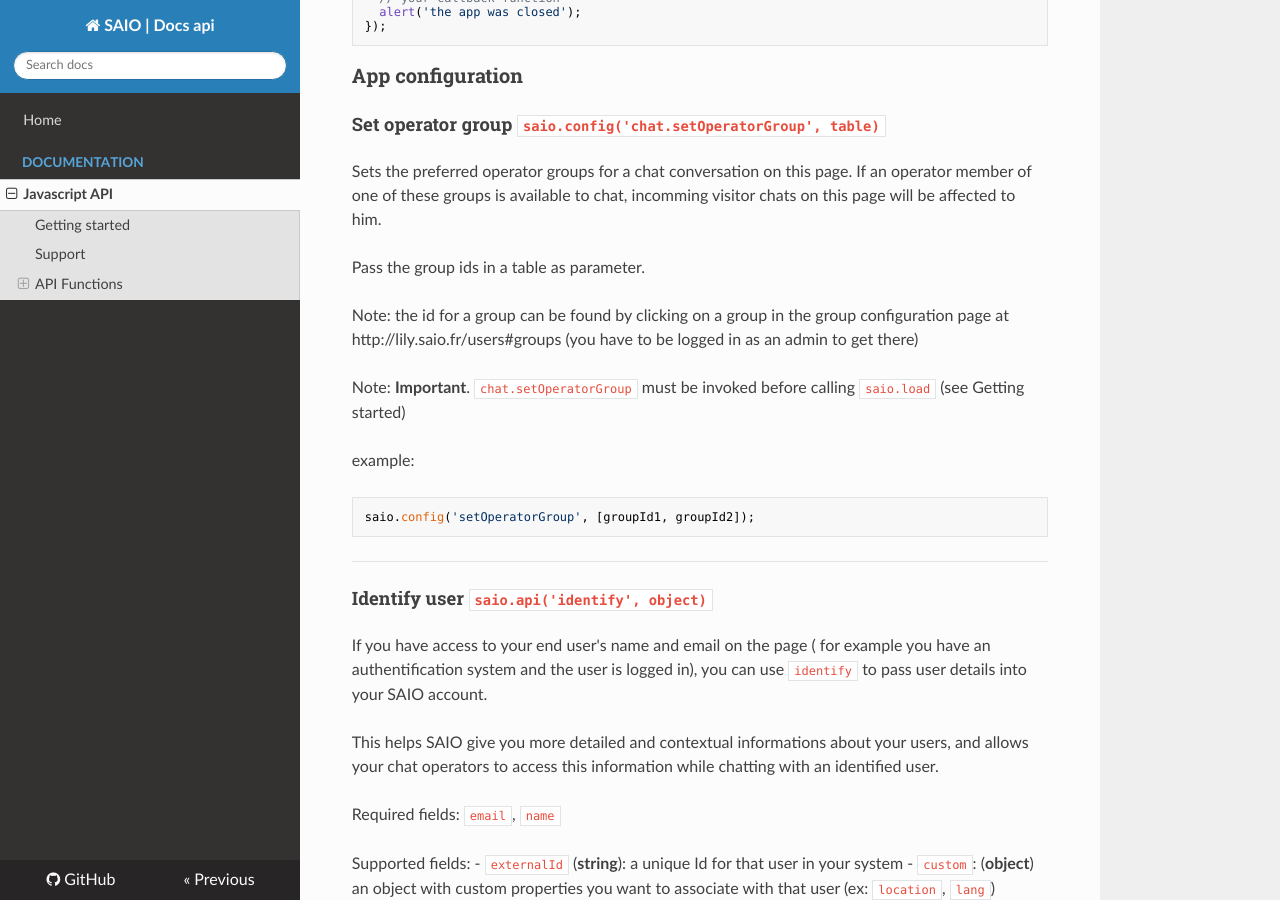
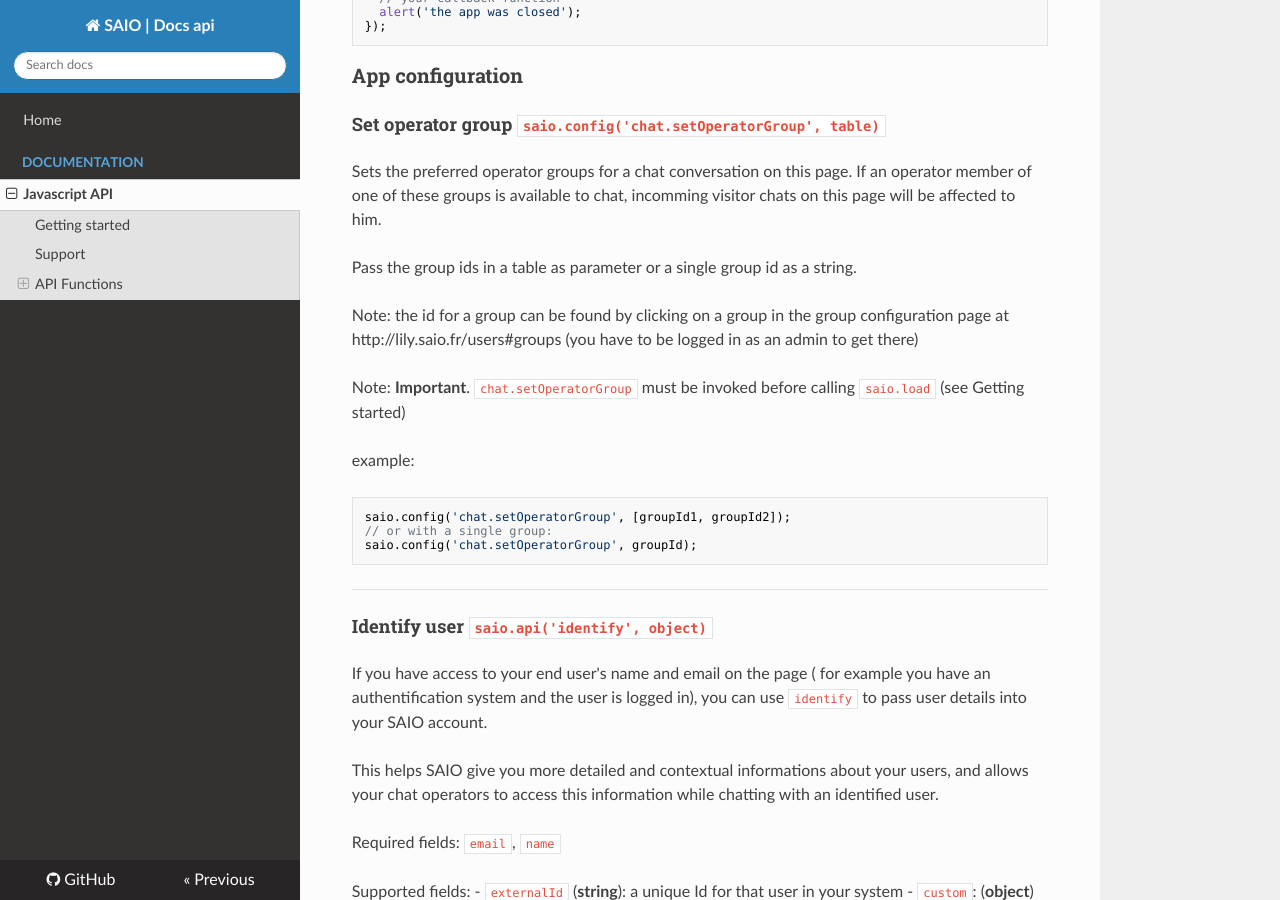
Before and after one commit to saio-fr/apidocs, an MkDocs documentation site: the page built from docs/javascript-api.md, in a window 1280 px wide and 900 px high, scrolled down 3142 px. Built offline with MkDocs 1.6.1, drawn with Linux system fonts in a browser that asks for light colours; nearby versions of some CDN libraries; old or Windows-style settings are respelled for this version of MkDocs.

Commit message:
setOperatorGroup can take a single group id as a string

````diff
--- a/docs/javascript-api.md
+++ b/docs/javascript-api.md
@@ -154,7 +154,7 @@ saio.api('box.onShrink', function() {
 
 Sets the preferred operator groups for a chat conversation on this page. If an operator member of one of these groups is available to chat, incomming visitor chats on this page will be affected to him.
 
-Pass the group ids in a table as parameter.
+Pass the group ids in a table as parameter or a single group id as a string.
 
 Note: the id for a group can be found by clicking on a group in the group configuration page at http://lily.saio.fr/users#groups (you have to be logged in as an admin to get there)
 
@@ -163,7 +163,9 @@ Note: **Important**. `chat.setOperatorGroup` must be invoked before calling `sai
 example:
 
 ```
-saio.config('setOperatorGroup', [groupId1, groupId2]);
+saio.config('chat.setOperatorGroup', [groupId1, groupId2]);
+// or with a single group:
+saio.config('chat.setOperatorGroup', groupId);
 ```
 
 ---------------------------------------
````
